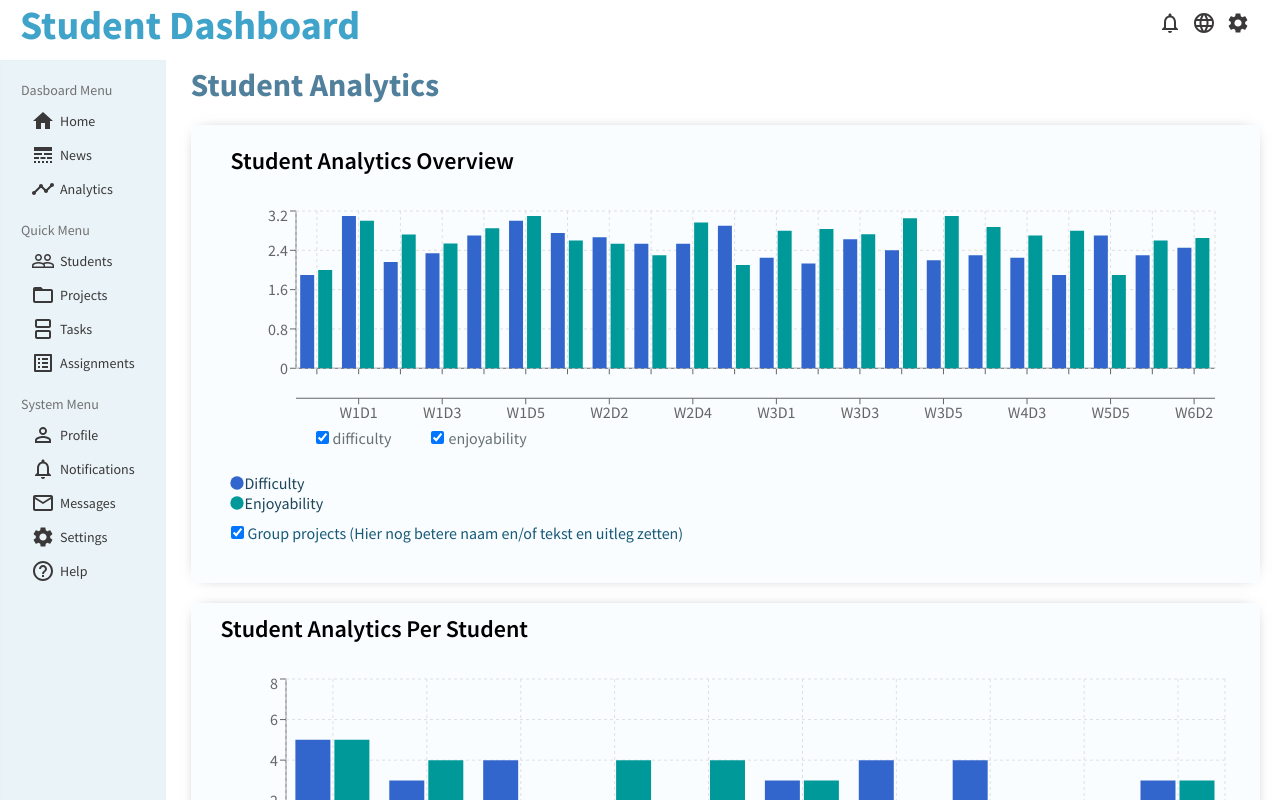
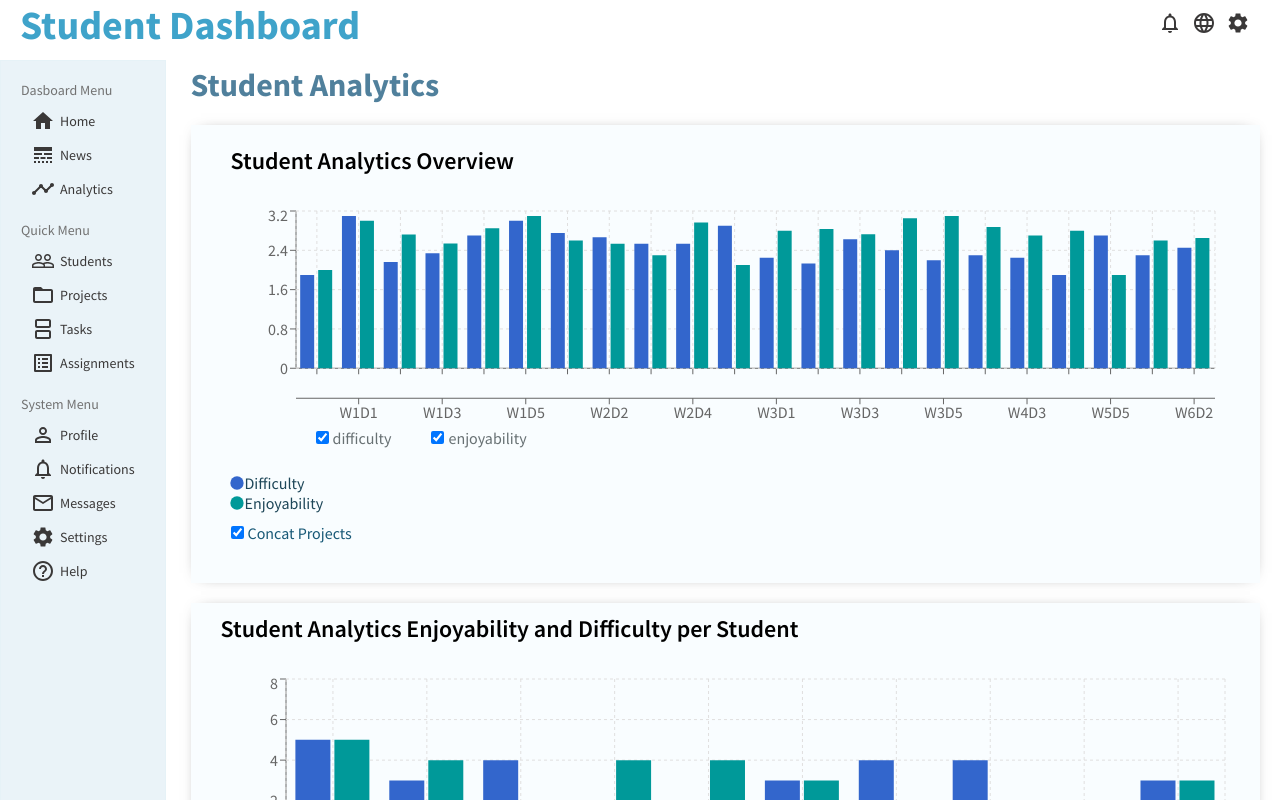
Before and after one commit to Yrmee/Student_Dashboard, a React (Create React App) app: page /analytics in a window 1280 px wide. Shown: the top 800 px of the page. Built offline with nearby package versions, Linux system fonts and the light colour scheme.

Commit message:
Commit 02/05

```diff
--- a/src/App.js
+++ b/src/App.js
@@ -1,4 +1,4 @@
-import { BrowserRouter, Routes, Route } from 'react-router-dom';
+import { BrowserRouter, Routes, Route, Navigate } from 'react-router-dom';
 import './App.css';
 
 // Components
@@ -24,7 +24,8 @@ function App() {
               <Route path="/analytics" element={<Analytics />} />
               <Route path="/studentlist" element={<StudentList />} />
               <Route path="/students/:firstName" element={<Student />} />
-              <Route path="/*" element={<PageNotFound />} />
+              <Route path="/page-not-found" element={<PageNotFound />} />
+              <Route path="/*" element={<Navigate to="/page-not-found" />} />
             </Routes>
           </div>
         <Footer />
--- a/src/components/widgetLarge/WidgetLarge.jsx
+++ b/src/components/widgetLarge/WidgetLarge.jsx
@@ -44,7 +44,7 @@ const averagesPerStudent = getAveragesForGroup(studentDataPerName)
             <div className="widgetLargeChartContainer">
                 <StudentChart
                     data={averagesPerStudent}
-                    title="Student Analytics Per Student"
+                    title="Student Analytics Enjoyability and Difficulty Per Student"
                     grid
                 />
             </div>
--- a/src/pages/analytics/Analytics.jsx
+++ b/src/pages/analytics/Analytics.jsx
@@ -40,7 +40,7 @@ const getAveragesForGroup = (data) => {
 }
 
 
-// gemiddelde Leuk&Moeilijk uitrekenen op naam per student
+// Calculate averages per student
 const mainProjectAverages = (projectAverages) => {
     return projectAverages.reduce((group, data) => {
         const mainKey = data.project.split('-')[0].trim();
@@ -107,14 +107,14 @@ export default function Analytics() {
 
                 <div className="groupProjectCheckbox">
                     <input className="checkbox" type="checkbox" id="groupProjects" name="groupProjects" checked={groupProjects} onChange={(e) => setGroupProjects(e.target.checked)} />
-                    <label htmlFor="groupProjects">Group projects (Hier nog betere naam en/of tekst en uitleg zetten)</label><br /><br />
+                    <label htmlFor="groupProjects">Concat Projects</label><br /><br />
                 </div>
             </div>
 
             <div className="analyticsChartContainer">
             <StudentChart
                 data={averagesPerStudent}
-                title="Student Analytics Per Student"
+                title="Student Analytics Enjoyability and Difficulty per Student"
                 grid
             />
             </div>
--- a/src/pages/pageNotFound/PageNotFound.jsx
+++ b/src/pages/pageNotFound/PageNotFound.jsx
@@ -1,5 +1,4 @@
 import './pageNotFound.css';
-import { Link } from 'react-router-dom';
 
 function PageNotFound() {
     return (
@@ -8,9 +7,6 @@ function PageNotFound() {
                 <h3 className="pageNotFoundTitle">
                     Oops! Something went wrong..
                 </h3>
-                <Link to="/">
-                    <button className="studentGoBackButton"> Go Back </button>
-                </Link>
             </div>
         </div>
     )
--- a/src/pages/student/Student.jsx
+++ b/src/pages/student/Student.jsx
@@ -1,5 +1,5 @@
 import React from 'react';
-import { useParams, Link } from 'react-router-dom';
+import { useParams, Link, Navigate } from 'react-router-dom';
 import Brightness1Icon from '@mui/icons-material/Brightness1';
 import { CalendarToday, LocationSearching, MailOutline, PermIdentity, PhoneAndroid } from "@mui/icons-material";
 
@@ -10,11 +10,9 @@ import { studentDetails } from '../../studentDetailsData';
 import studentsData from '../../studentData.json';
 import Chart from '../../components/chart/Chart';
 
-// Note: Error in console for line: 39.1 (cannot reading 'firstName' - Trying to set the error page in router/path )
-
 
 // get studentDetails by ID
-const getStudentById = (firstName) => {
+const getStudentByFirstName = (firstName) => {
     return studentDetails.find(
         (student) => student.firstName === firstName);
 }
@@ -35,10 +33,11 @@ const dataPerStudent = studentsData.reduce( (group, data) => {
 
 export default function Student() {
     const params = useParams();
-    let studentInfo = getStudentById(params.firstName);
-    let studentData = dataPerStudent[studentInfo.firstName];
+    let studentInfo = getStudentByFirstName(params.firstName);
 
-    //console.log(studentData)
+    if (! studentInfo) {
+        return (<Navigate to="/page-not-found" />)
+    }
 
     return (
         <div className="student">
@@ -96,7 +95,7 @@ export default function Student() {
 
                 <div className="studentChartContainer">
                     <Chart
-                        data={studentData}
+                        data={dataPerStudent[studentInfo.firstName]}
                         title={`Student Projects Chart of ${studentInfo.firstName} ${studentInfo.lastName}`}
                         grid
                         dataKeys={{
```
